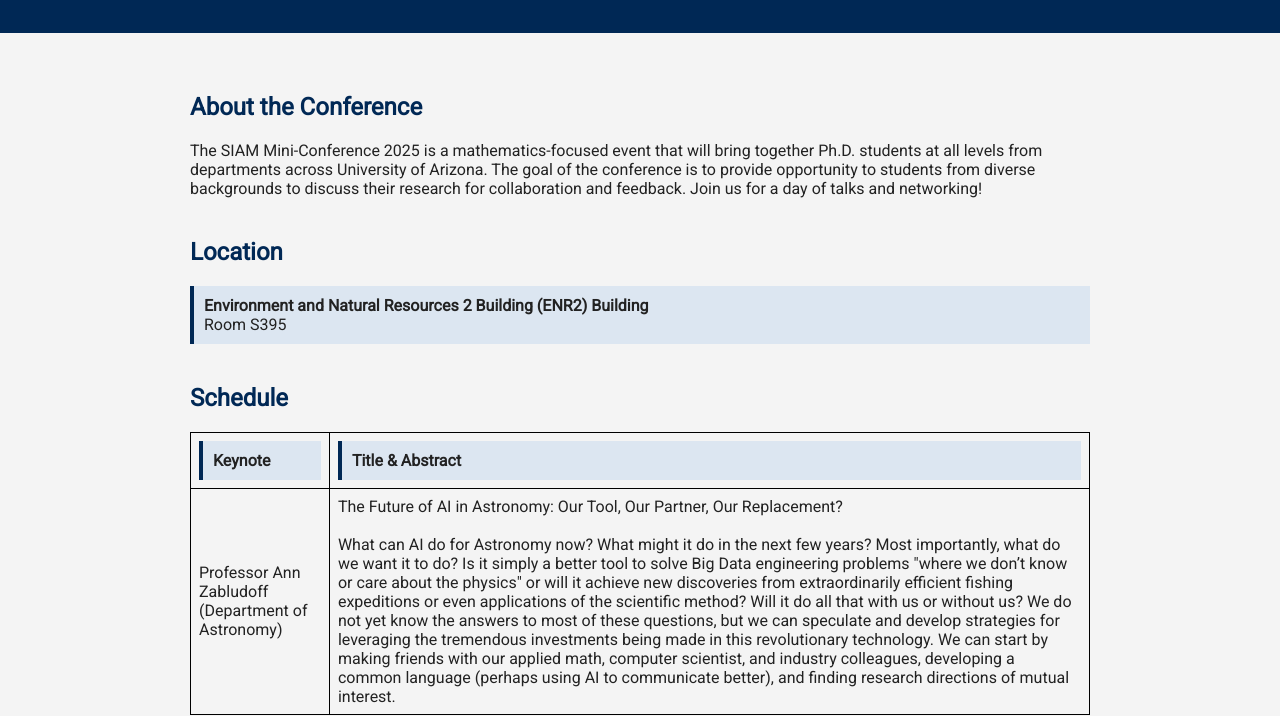
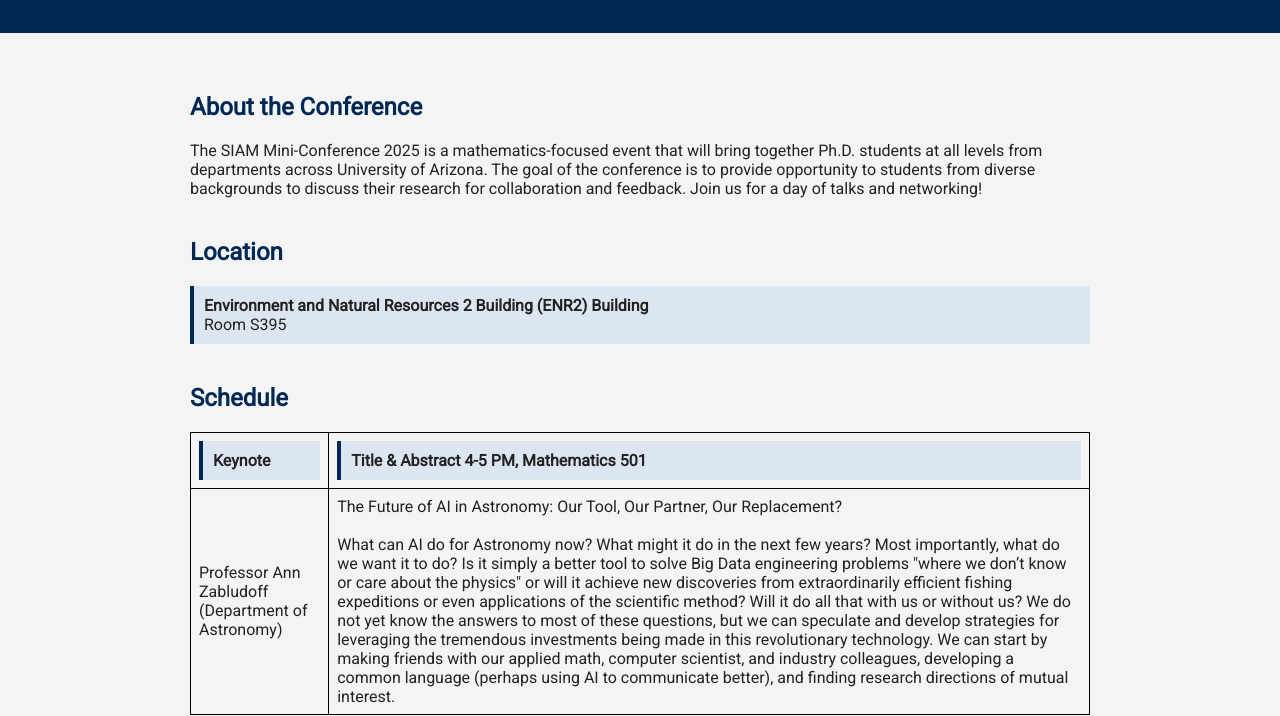
Before and after one commit to mariumyousuf/siam.arizona.github.io, a plain HTML site: page index.html in a window 1280 px wide. Shown: the part 123-839 px from the top of the page. Drawn offline with Linux system fonts and the light colour scheme.

Commit message:
keynote info

```diff
--- a/index.html
+++ b/index.html
@@ -95,7 +95,7 @@
 
           <td> <div class="highlight"><strong>Keynote</strong> </div></td>
           <td> <div class="highlight"><strong>Title
-          & Abstract </strong></div> </td>
+          & Abstract 4-5 PM, Mathematics 501 </strong></div> </td>
 
         </tr>
 
```
